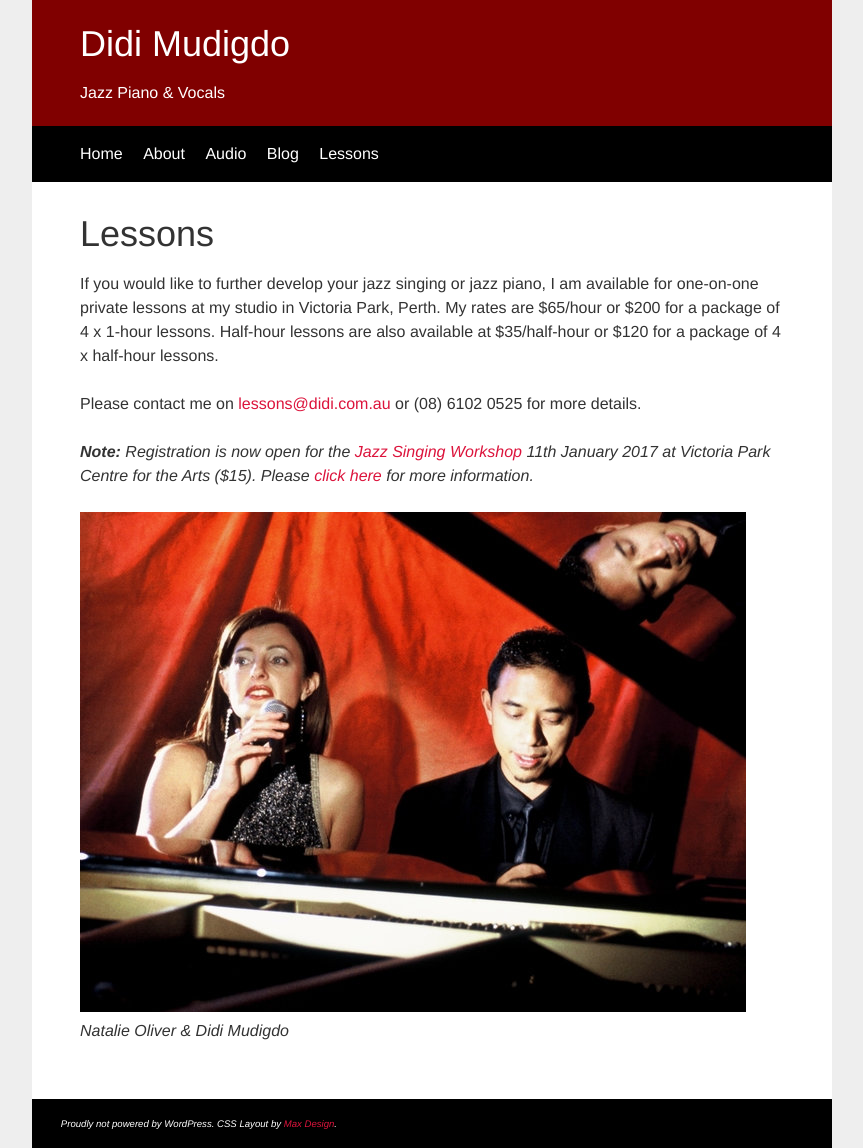
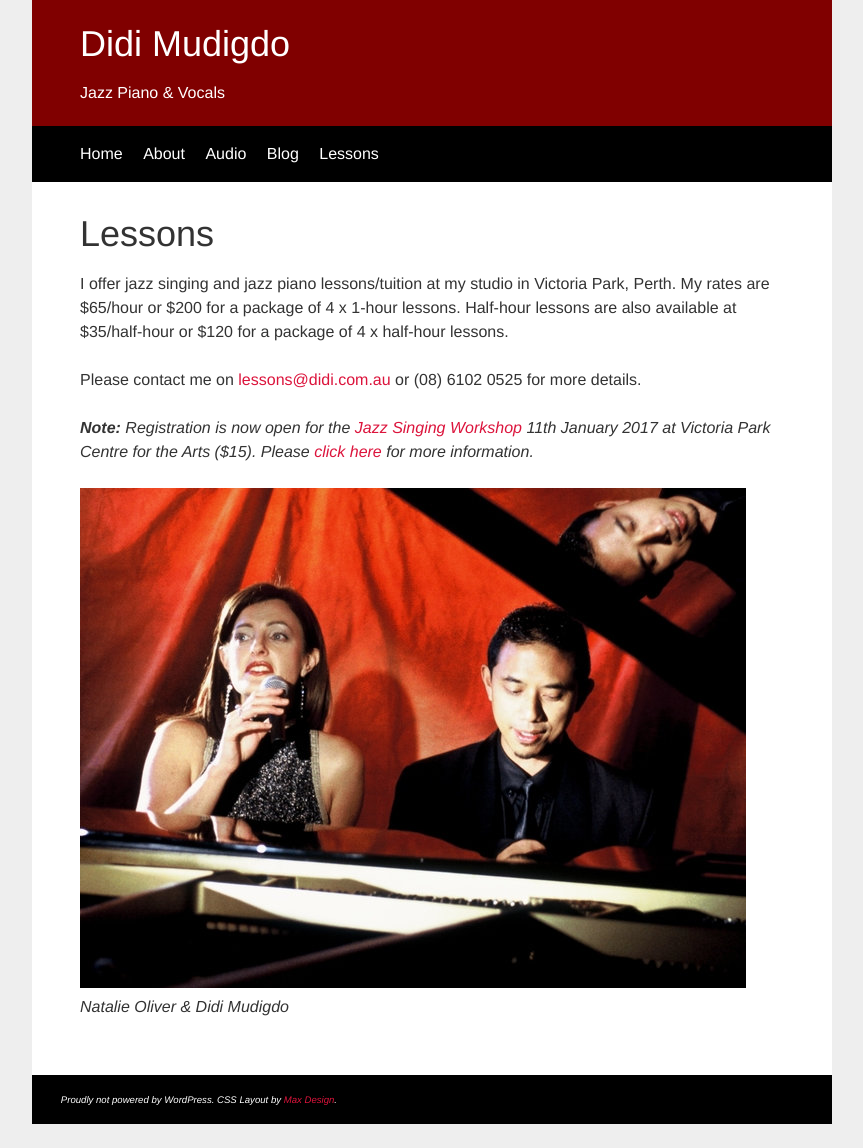
Before and after one commit to didijazz/didijazz.github.io, a Jekyll site: the page built from lessons/index.html, in a window 1280 px wide. Shown: the whole page, without its empty margins (208-1071 px from the left). Built offline with Jekyll 4.4.1, drawn with Linux system fonts in a browser that asks for light colours; after the commit the page ends 1124 px from its top, so only the background shows below that.

Commit message:
improved SEO of lessons page

```diff
--- a/lessons/index.html
+++ b/lessons/index.html
@@ -1,11 +1,11 @@
 ---
 layout: default
-title: Lessons - Didi Mudigdo
+title: Jazz Singing & Piano Lessons/Tuition (Perth) - Didi Mudigdo
 ---
 
 <h1>Lessons</h1>
 
-<p>If you would like to further develop your jazz singing or jazz piano, I am available for one-on-one private lessons at my studio in Victoria Park, Perth. My rates are $65/hour or $200 for a package of 4 x 1-hour lessons. Half-hour lessons are also available at $35/half-hour or $120 for a package of 4 x half-hour lessons.</p>
+<p>I offer jazz singing and jazz piano lessons/tuition at my studio in Victoria Park, Perth. My rates are $65/hour or $200 for a package of 4 x 1-hour lessons. Half-hour lessons are also available at $35/half-hour or $120 for a package of 4 x half-hour lessons.</p>
 
 <p>Please contact me on <a href="mailto:lessons@didi.com.au" target="_blank">lessons@didi.com.au</a> or (08) 6102 0525 for more details.</p>
 
```
